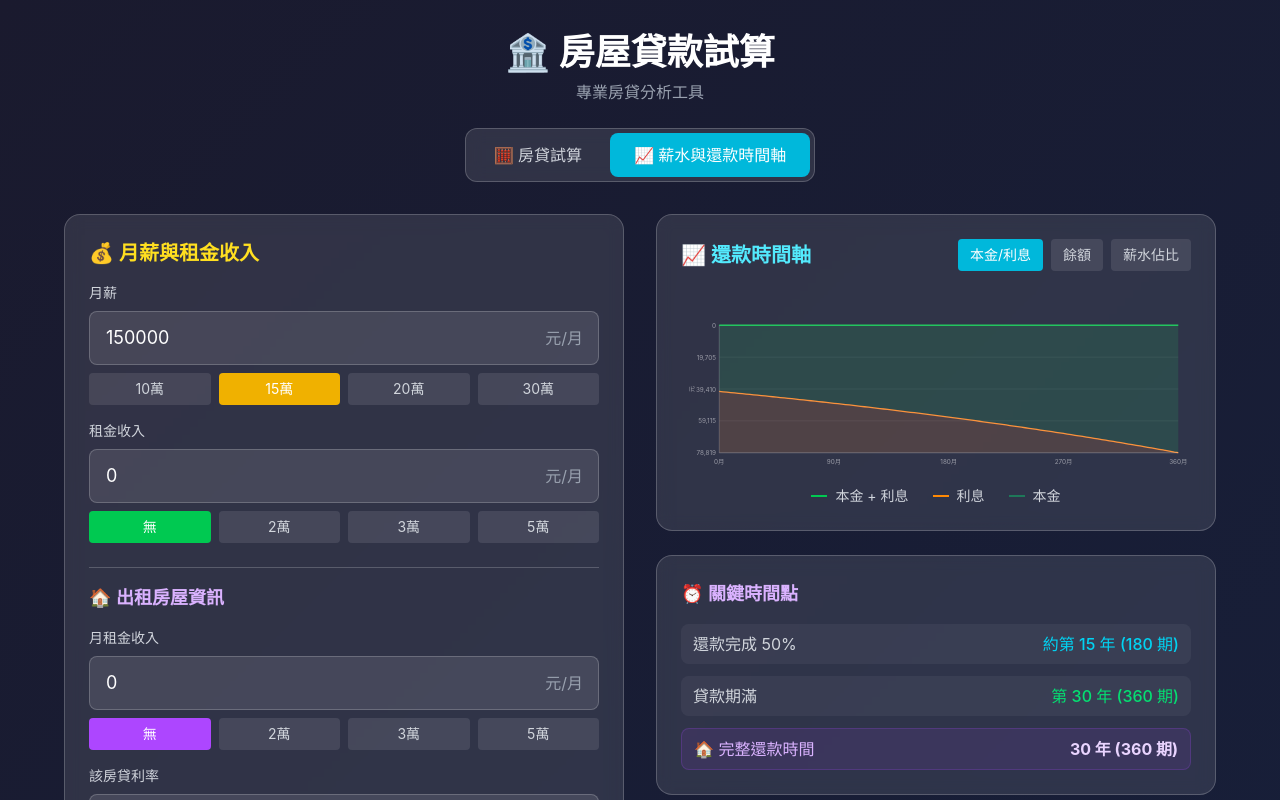
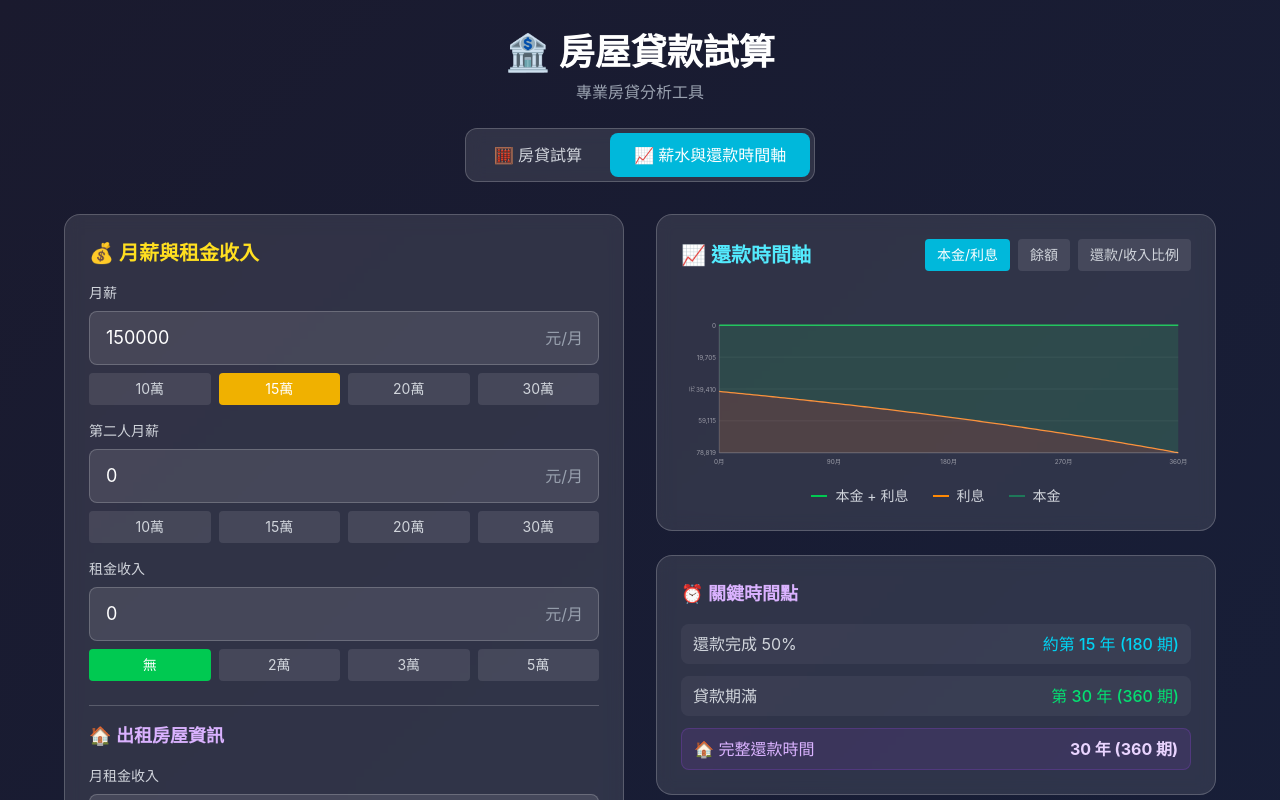
Before and after one commit to ericsopenclaw/mortgage-calculator, a React (Vite) app: page / in a window 1280 px wide. Both pictures are taken after a click on the button "📈 薪水與還款時間軸". Shown: the top 800 px of the page. Built offline with nearby package versions, Linux system fonts and the light colour scheme.

Commit message:
feat: add second person's income feature

```diff
--- a/src/App.tsx
+++ b/src/App.tsx
@@ -130,6 +130,7 @@ function TimelineChart({
   monthlyPayment,
   view,
   monthlySalary,
+  secondSalary,
   monthlyRent,
   totalMonths,
   graceMonths,
@@ -139,6 +140,7 @@ function TimelineChart({
   monthlyPayment: number
   view: TimelineView
   monthlySalary: number
+  secondSalary: number
   monthlyRent: number
   totalMonths: number
   graceMonths: number
@@ -154,7 +156,7 @@ function TimelineChart({
   const sampled = displaySchedule.filter((_, i) => i % step === 0 || i === displaySchedule.length - 1)
 
   if (view === 'salary-ratio') {
-    const totalIncome = monthlySalary + monthlyRent
+    const totalIncome = monthlySalary + secondSalary + monthlyRent
     if (!totalIncome) return null
 
     return (
@@ -398,6 +400,7 @@ export default function App() {
   const [showSchedule, setShowSchedule] = useState(false)
   const [activeTab, setActiveTab] = useState<'calculator' | 'timeline'>('calculator')
   const [monthlySalary, setMonthlySalary] = useState(150000)
+  const [secondSalary, setSecondSalary] = useState(0)
   const [monthlyRent, setMonthlyRent] = useState(0)
   const [timelineView, setTimelineView] = useState<TimelineView>('principal-interest')
   const [rentalProperty, setRentalProperty] = useState<RentalPropertyInfo>({
@@ -421,7 +424,7 @@ export default function App() {
     ? calculateRentalMortgage(rentalProperty.remainingPrincipal, rentalProperty.annualRate, rentalProperty.remainingYears)
     : 0
   const netRentalIncome = rentalProperty.rentIncome - rentalMonthlyPayment
-  const totalIncome = monthlySalary + (netRentalIncome > 0 ? netRentalIncome : 0)
+  const totalIncome = monthlySalary + secondSalary + (netRentalIncome > 0 ? netRentalIncome : 0)
   const disposableIncome = totalIncome - result.monthlyPayment
   const salaryRatio = totalIncome > 0 ? (result.monthlyPayment / totalIncome) * 100 : 0
   const paidAmount = loanAmount - (result.schedule[result.schedule.length - 1]?.balance || 0)
@@ -811,6 +814,34 @@ export default function App() {
                         ))}
                       </div>
                     </div>
+                    {/* 第二人月薪 */}
+                    <div>
+                      <label className="block text-sm text-gray-300 mb-2">第二人月薪</label>
+                      <div className="relative">
+                        <input
+                          type="number"
+                          value={secondSalary}
+                          onChange={(e) => setSecondSalary(Number(e.target.value))}
+                          className="w-full bg-white/10 border border-white/20 rounded-lg px-4 py-3 text-white text-lg focus:outline-none focus:border-pink-400"
+                        />
+                        <span className="absolute right-4 top-1/2 -translate-y-1/2 text-gray-400">元/月</span>
+                      </div>
+                      <div className="flex gap-2 mt-2">
+                        {[100000, 150000, 200000, 300000].map((s) => (
+                          <button
+                            key={s}
+                            onClick={() => setSecondSalary(s)}
+                            className={`flex-1 py-1.5 rounded text-sm transition-all ${
+                              secondSalary === s
+                                ? 'bg-pink-500 text-white'
+                                : 'bg-white/10 text-gray-300 hover:bg-white/20'
+                            }`}
+                          >
+                            {s >= 100000 ? `${s / 10000}萬` : s}
+                          </button>
+                        ))}
+                      </div>
+                    </div>
                     <div>
                       <label className="block text-sm text-gray-300 mb-2">租金收入</label>
                       <div className="relative">
@@ -937,6 +968,12 @@ export default function App() {
                       <span className="text-gray-300">月薪</span>
                       <span className="text-white font-medium">{formatCurrency(monthlySalary)}</span>
                     </div>
+                    {secondSalary > 0 && (
+                      <div className="flex justify-between items-center py-2 px-3 bg-white/5 rounded-lg">
+                        <span className="text-gray-300">第二人月薪</span>
+                        <span className="text-pink-400 font-medium">+{formatCurrency(secondSalary)}</span>
+                      </div>
+                    )}
                     {rentalProperty.rentIncome > 0 && (
                       <>
                         <div className="flex justify-between items-center py-2 px-3 bg-white/5 rounded-lg">
@@ -961,8 +998,8 @@ export default function App() {
                         </div>
                       </>
                     )}
-                    {rentalProperty.rentIncome > 0 && netRentalIncome > 0 && (
-                      <div className="flex justify-between items-center py-2 px-3 bg-white/5 rounded-lg border border-green-500/30">
+                    {(secondSalary > 0 || rentalProperty.rentIncome > 0) && (
+                      <div className="flex justify-between items-center py-2 px-3 bg-green-500/10 rounded-lg border border-green-500/30">
                         <span className="text-gray-300">總收入</span>
                         <span className="text-green-400 font-bold">{formatCurrency(totalIncome)}</span>
                       </div>
@@ -1076,7 +1113,7 @@ export default function App() {
                             : 'bg-white/10 text-gray-300 hover:bg-white/20'
                         }`}
                       >
-                        薪水佔比
+                        還款/收入比例
                       </button>
                     </div>
                   </div>
@@ -1087,6 +1124,7 @@ export default function App() {
                     monthlyPayment={result.monthlyPayment}
                     view={timelineView}
                     monthlySalary={monthlySalary}
+                    secondSalary={secondSalary}
                     monthlyRent={monthlyRent}
                     totalMonths={totalMonths}
                     graceMonths={graceMonths}
```
